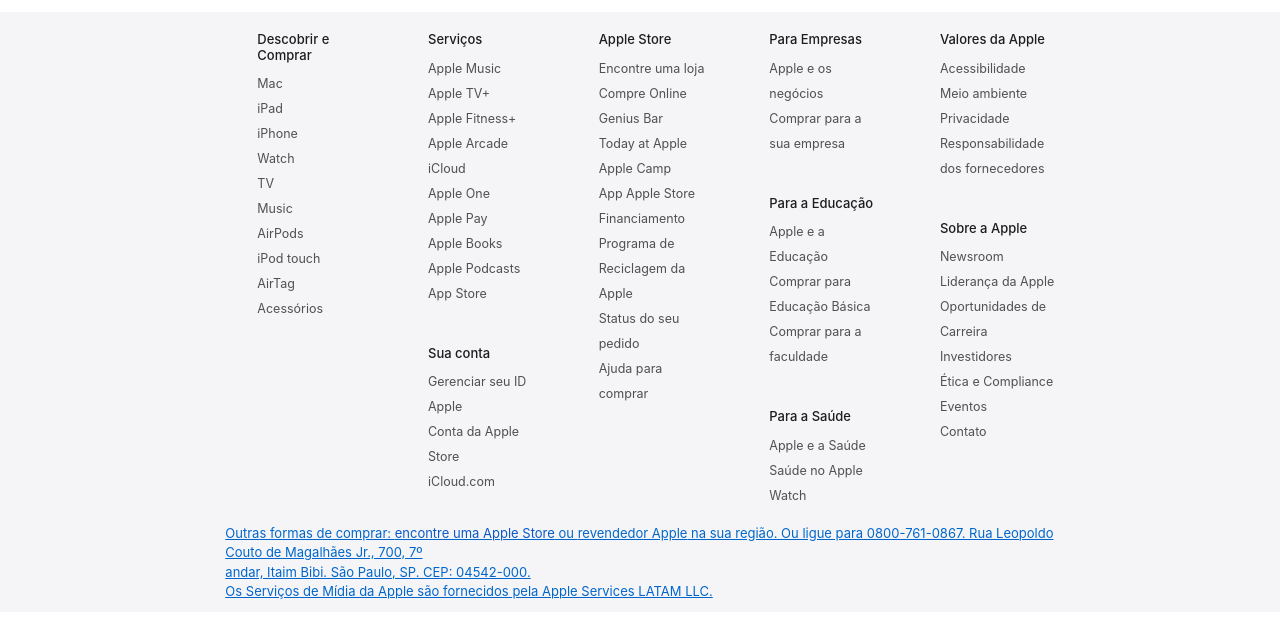
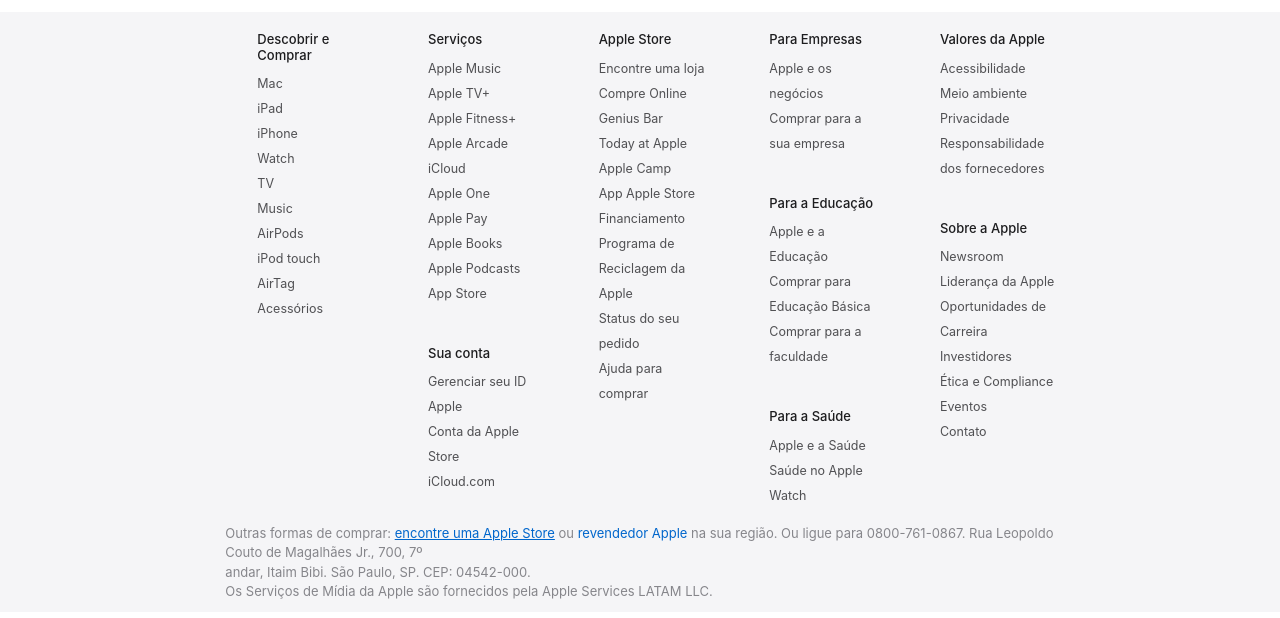
Before and after one commit to JoaoWebDes/site-apple, a plain HTML site: page SIte-da-Apple/index.html in a window 1280 px wide. In both pictures the pointer is over the link "encontre uma Apple Store". Shown: the part 3520-4138 px from the top of the page. Drawn offline with nearby package versions, Linux system fonts and the light colour scheme.

Commit message:
correção-rodape

```diff
--- a/SIte-da-Apple/CSS/style.css
+++ b/SIte-da-Apple/CSS/style.css
@@ -297,7 +297,7 @@
     text-decoration: none;
 }
 
-.rodape-dois:hover{
+.rodape-link:hover{
     text-decoration: underline;
     color: #0066CC;
 }
```
